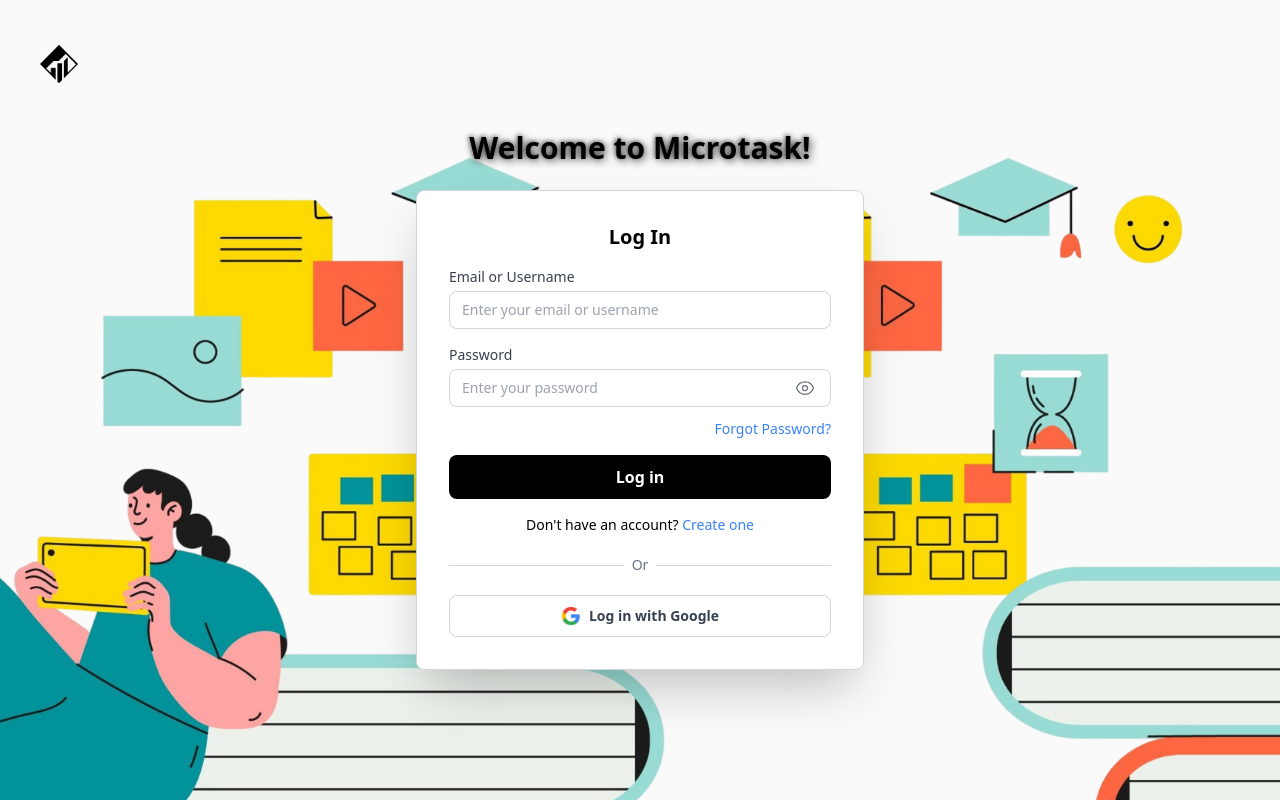
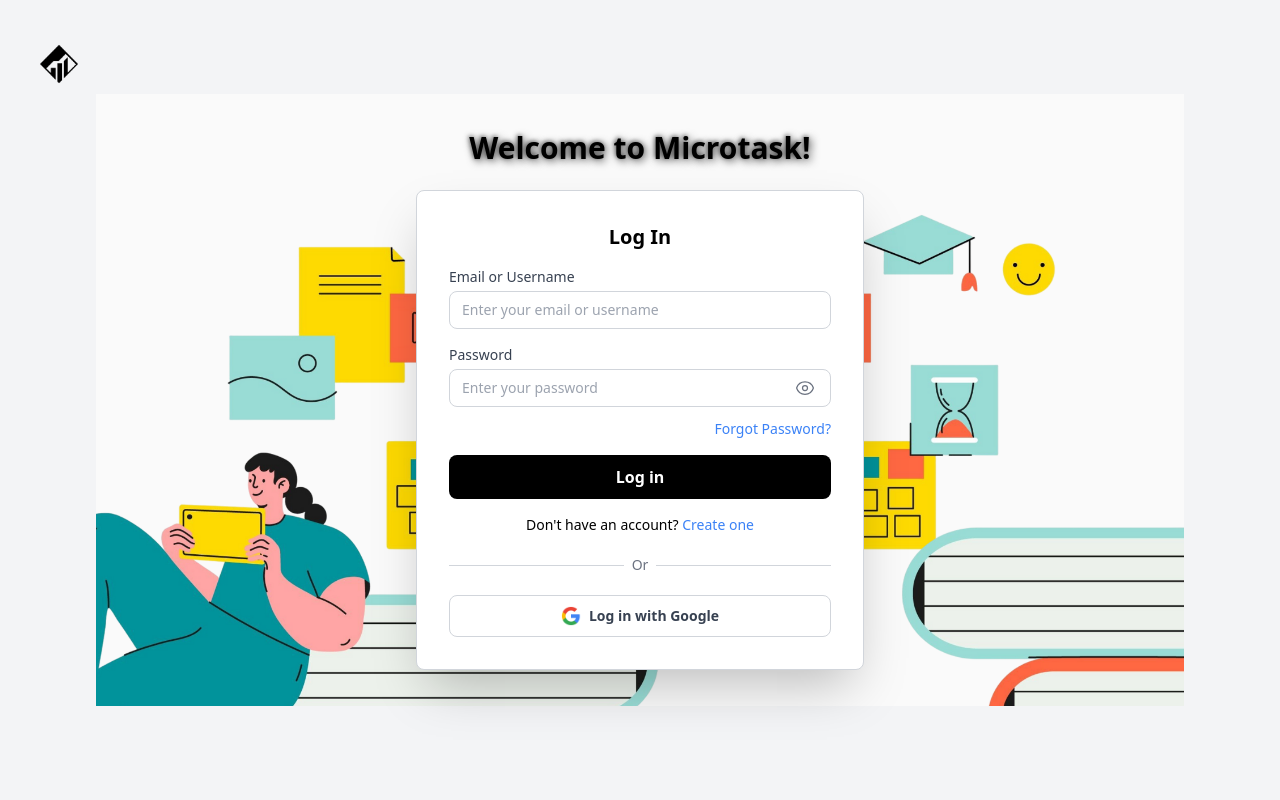
Before and after one commit to JustADudeInCollege/Microtasks, a SvelteKit app: page /login in a window 1280 px wide. Built offline with nearby package versions, Linux system fonts and the light colour scheme; no server answers.

Commit message:
Reduce background size in login and signup pages to 85%

```diff
--- a/src/routes/login/+page.svelte
+++ b/src/routes/login/+page.svelte
@@ -280,8 +280,8 @@
 <main class={`flex flex-col justify-center items-center min-h-screen w-full relative overflow-hidden ${isDarkMode ? 'bg-zinc-900' : 'bg-gray-100'}`}>
     <!-- Background image -->
     <div
-        class="absolute inset-0 z-0 bg-cover bg-bottom bg-no-repeat"
-        style={`background-image: url('${isDarkMode ? '/Darkmode.png' : '/background.png'}');`}
+        class="absolute inset-0 z-0 bg-no-repeat bg-center"
+        style={`background-image: url('${isDarkMode ? '/Darkmode.png' : '/background.png'}'); background-size: 85%;`}
     ></div>
     <img
         src={isDarkMode ? "/logonamindarkmode.png" : "/logonamin.png"}
--- a/src/routes/signup/+page.svelte
+++ b/src/routes/signup/+page.svelte
@@ -277,8 +277,8 @@
 </script>
 
 <main
-  class={`flex flex-col justify-center items-center min-h-screen w-full h-full bg-cover bg-fixed ${isDarkMode ? 'bg-zinc-900' : 'bg-gray-100'}`}
-  style="background-image: url('{isDarkMode ? '/Darkmode.png' : '/background.png'}'); background-position: center bottom;"
+  class={`flex flex-col justify-center items-center min-h-screen w-full h-full bg-fixed ${isDarkMode ? 'bg-zinc-900' : 'bg-gray-100'}`}
+  style="background-image: url('{isDarkMode ? '/Darkmode.png' : '/background.png'}'); background-position: center; background-repeat: no-repeat; background-size: 85%;"
 >
   <img src={isDarkMode ? "/logonamindarkmode.png" : "/logonamin.png"} alt="Microtask Logo" class="absolute top-10 left-10 h-12 scale-150 md:scale-250 z-20" />
   <h1 class={`text-3xl font-bold text-center mb-6 z-10 ${isDarkMode ? 'text-white' : 'text-black'}`} style="text-shadow: 2px 2px 8px rgba(0,0,0,0.7), -1px -1px 4px rgba(0,0,0,0.5);">Welcome to Microtask</h1>
```
